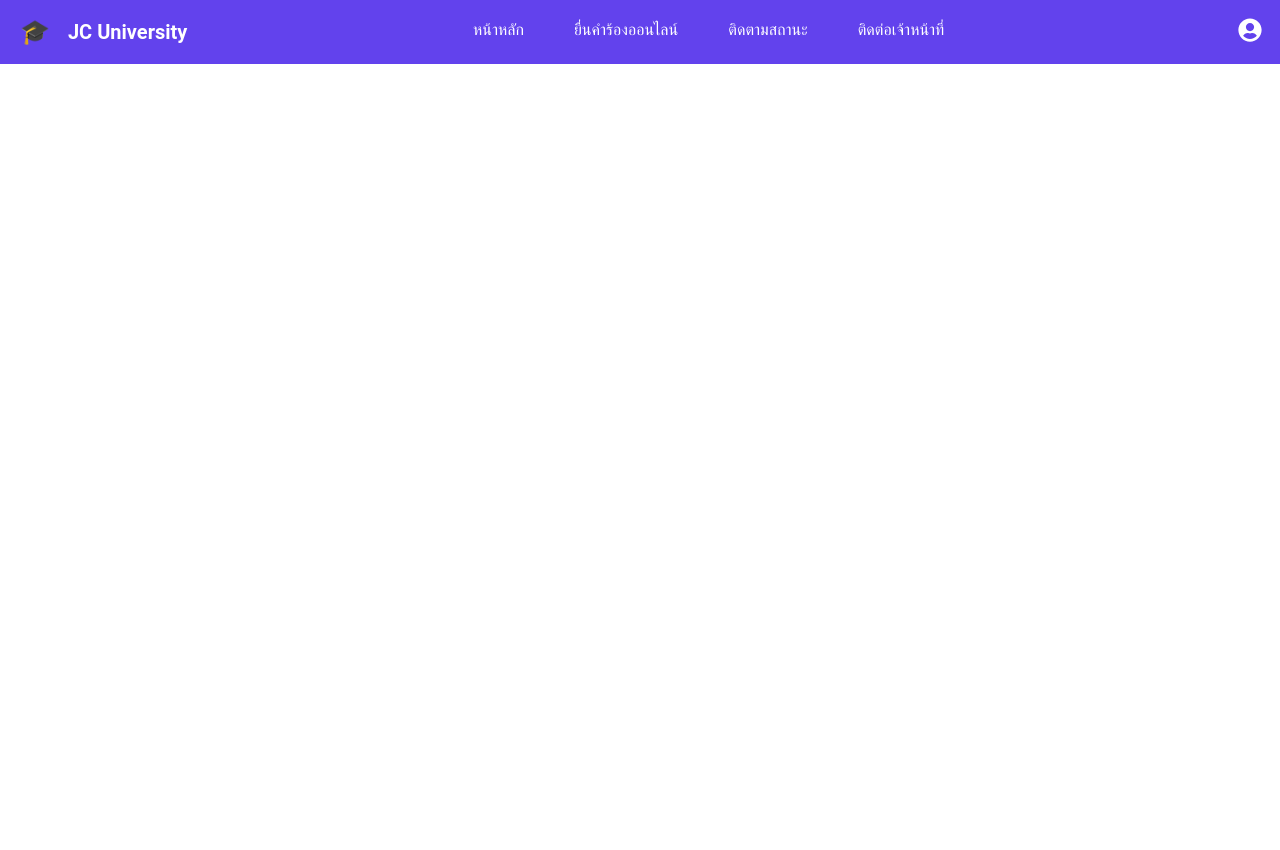
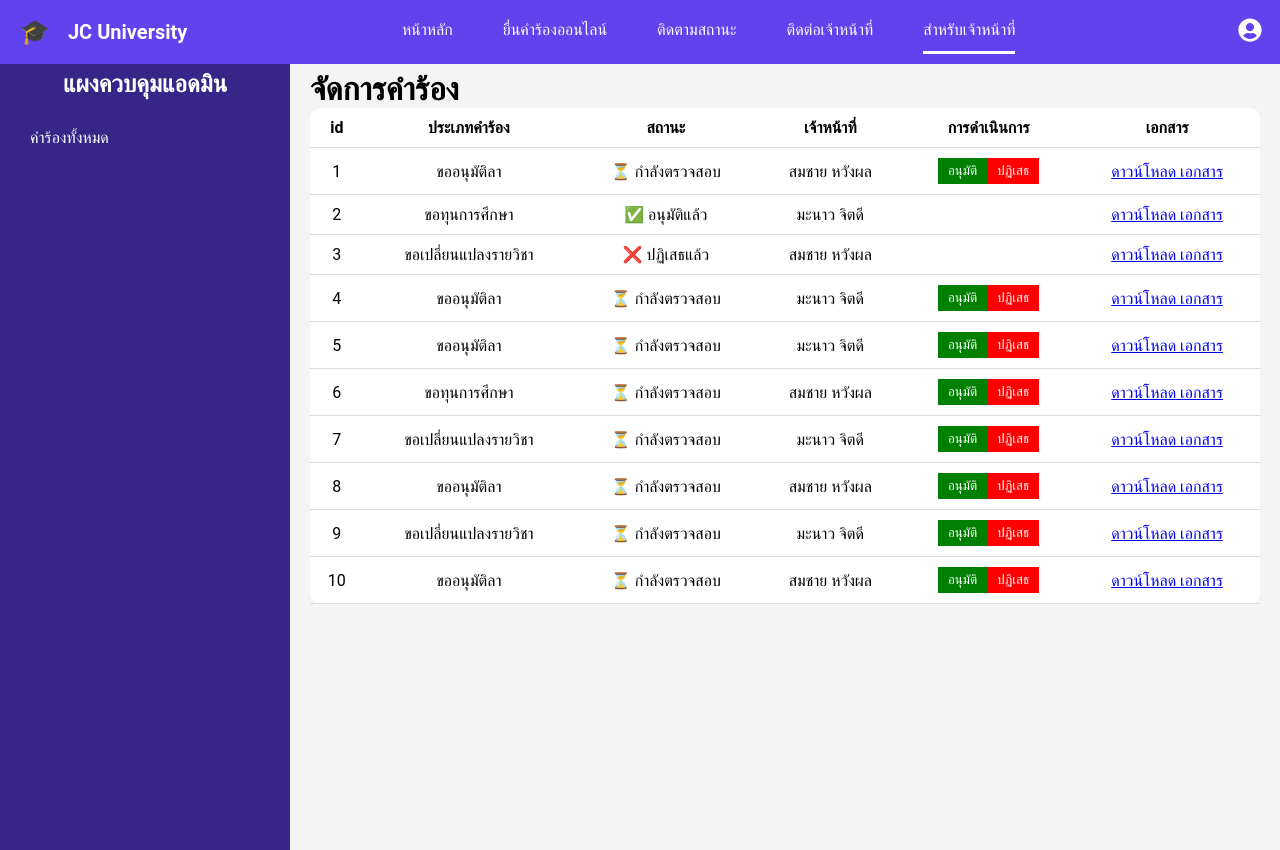
Before and after one commit to Jedtapungkee/Servicestudent-frontend, a React (Vite) app: page /Servicestudent-frontend/admin in a window 1280 px wide. Before the commit the page ends 800 px from the top, so only its background shows below. Built offline with nearby package versions, Linux system fonts and the light colour scheme.

Commit message:
add admin dashboard

```diff
--- a/src/App.jsx
+++ b/src/App.jsx
@@ -10,6 +10,7 @@ import Register from "./pages/Register"; // เพิ่ม import Register
 import Upload from "./pages/Uploaddoc"; // เพิ่ม import Upload
 import Send from "./pages/Send"; // เพิ่ม import Send
 import "leaflet/dist/leaflet.css"; // เพิ่ม import leaflet.css
+import AdminDashboard from "./pages/AdminDashboard";
 
 function App() {
   return (
@@ -24,6 +25,7 @@ function App() {
         <Route path="/register" element={<Register />} />
         <Route path="/upload" element={<Upload />} />
         <Route path="/send" element={<Send />} />
+        <Route path="/admin" element={<AdminDashboard />} />
       </Routes>
     </Router>
   );
--- a/src/components/Navbar.jsx
+++ b/src/components/Navbar.jsx
@@ -40,9 +40,13 @@ const Navbar = () => {
         <Link to="/contact" className={location.pathname === "/contact" ? "active" : ""}>
           ติดต่อเจ้าหน้าที่
         </Link>
+        <Link to ="/admin" className={location.pathname === "/admin" ? "active" : ""}>
+          สำหรับเจ้าหน้าที่
+          </Link>
         <div className="nav-underline" style={underlineStyle}></div>
       </div>
       <Link to="/login" className="login">
+
         <FaUserCircle className="login-icon" />
       </Link>
     </nav>
--- /dev/null
+++ b/src/pages/AdminDashboard.jsx
@@ -0,0 +1,102 @@
+import React, { useEffect, useState } from "react";
+import "./../styles/AdminDashboard.css";
+
+const AdminDashboard = () => {
+
+
+
+  const [requests, setRequests] = useState([
+    { id: 1, type: "ขออนุมัติลา", status: "pending", officer: "สมชาย หวังผล"},
+    { id: 2, type: "ขอทุนการศึกษา", status: "approved", officer: "มะนาว จิตดี" },
+    { id: 3, type: "ขอเปลี่ยนแปลงรายวิชา", status: "rejected", officer: "สมชาย หวังผล" },
+    { id: 4, type: "ขออนุมัติลา", status: "pending", officer: "มะนาว จิตดี" },
+    { id: 5, type: "ขออนุมัติลา", status: "pending", officer: "มะนาว จิตดี" },
+    { id: 6, type: "ขอทุนการศึกษา", status: "pending", officer: "สมชาย หวังผล" },
+    { id: 7, type: "ขอเปลี่ยนแปลงรายวิชา", status: "pending", officer: "มะนาว จิตดี" },
+    { id: 8, type: "ขออนุมัติลา", status: "pending", officer: "สมชาย หวังผล" },
+    { id: 9, type: "ขอเปลี่ยนแปลงรายวิชา", status: "pending", officer: "มะนาว จิตดี" },
+    { id: 10, type: "ขออนุมัติลา", status: "pending", officer: "สมชาย หวังผล" },
+  ]);
+
+  console.log("อัปเดตข้อมูล requests:", requests);
+
+
+    // ตรวจสอบค่า requests ทุกครั้งที่มีการเปลี่ยนแปลง
+    useEffect(() => {
+      console.log("อัปเดตข้อมูล requests: ", requests);
+    }, [requests]);
+
+  const handleApprove = (id) => {
+    setRequests((prevRequests) =>
+      prevRequests.map(req =>
+        req.id === id ? { ...req, status: "approved" } : req
+      )
+    );
+  };
+
+  const handleReject = (id) => {
+    setRequests((prevRequests) =>
+      prevRequests.map(req =>
+        req.id === id ? { ...req, status: "rejected" } : req
+      )
+    );
+  };
+
+
+  return (
+    <div className="admin-container">
+      <aside className="sidebar">
+        <h2>แผงควบคุมแอดมิน</h2>
+        <ul>
+          <li>คำร้องทั้งหมด</li>
+        </ul>
+      </aside>
+
+      <main className="dashboard">
+        <h1>จัดการคำร้อง</h1>
+        <table>
+          <thead>
+            <tr>
+              <th>id</th>
+              <th>ประเภทคำร้อง</th>
+              <th>สถานะ</th>
+              <th>เจ้าหน้าที่</th>
+              <th>การดำเนินการ</th>
+              <th>เอกสาร</th>
+            </tr>
+          </thead>
+          <tbody>
+            {requests.map((req, index) => (
+              <tr key={req.id}>
+                <td>{index + 1}</td>
+                <td>{req.type}</td>
+                <td>
+                  {console.log(req.status)}
+                  <span >
+                    {req.status === "pending" && "⏳ กำลังตรวจสอบ"}
+                    {req.status === "approved" && "✅ อนุมัติแล้ว"}
+                    {req.status === "rejected" && "❌ ปฏิเสธแล้ว"}
+                  </span>
+                </td>
+                <td>{req.officer}</td>
+                <td>
+                  {req.status === "pending" && (
+                    <>
+                      <button className="approve-btn" onClick={() => handleApprove(req.id)}>อนุมัติ</button>
+                      <button className="reject-btn" onClick={() => handleReject(req.id)}>ปฏิเสธ</button>
+                    </>
+                  )}
+                </td>
+                <td>
+                  <a href="#" className="doccument">ดาวน์โหลด เอกสาร</a>
+                </td>
+              </tr>
+            ))}
+          </tbody>
+        </table>
+      </main>
+    </div>
+  );
+};
+
+export default AdminDashboard;
--- /dev/null
+++ b/src/styles/AdminDashboard.css
@@ -0,0 +1,89 @@
+.admin-container {
+    display: flex;
+    min-height: 100vh;
+    background: #f4f4f4;
+    margin-top: 50px;
+  }
+
+  .sidebar {
+    width: 250px;
+    background: #372687;
+    color: white;
+    padding: 20px;
+  }
+
+  .sidebar h2 {
+    text-align: center;
+    margin-bottom: 20px;
+  }
+
+  .sidebar ul {
+    list-style: none;
+    padding: 0;
+  }
+
+  .sidebar ul li {
+    padding: 10px;
+    cursor: pointer;
+  }
+
+  .sidebar ul li:hover {
+    background: rgba(255, 255, 255, 0.2);
+  }
+
+  .dashboard {
+    flex-grow: 1;
+    padding: 20px;
+  }
+
+  table {
+    width: 100%;
+    border-collapse: collapse;
+    background: white;
+    border-radius: 10px;
+  }
+
+  table th, table td {
+    padding: 10px;
+    text-align: center;
+    border-bottom: 1px solid #ddd;
+  }
+
+  .status {
+    padding: 5px 10px;
+    border-radius: 5px;
+    font-weight: bold;
+  }
+
+  .status.pending {
+    background: orange;
+    color: white;
+  }
+
+  .status.approved {
+    background: green;
+    color: white;
+  }
+
+  .status.rejected {
+    background: red;
+    color: white;
+  }
+
+
+
+  .approve-btn {
+    background: green;
+    color: white;
+    border: none;
+    padding: 5px 10px;
+    cursor: pointer;
+  }
+
+  .reject-btn {
+    background: red;
+    color: white;
+    border: none;
+    padding: 5px 10px;
+    cursor: pointer;
+  }
```
